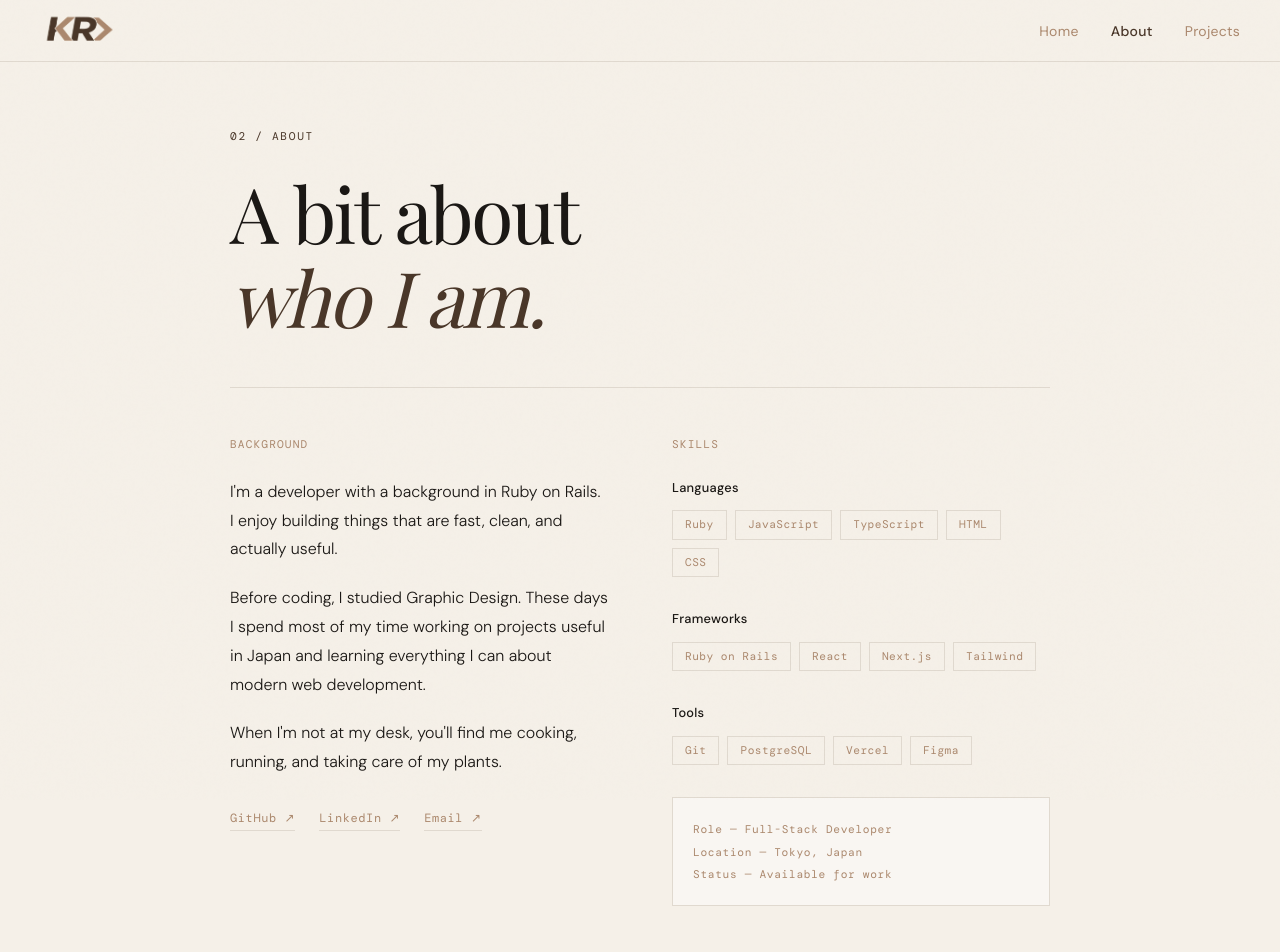
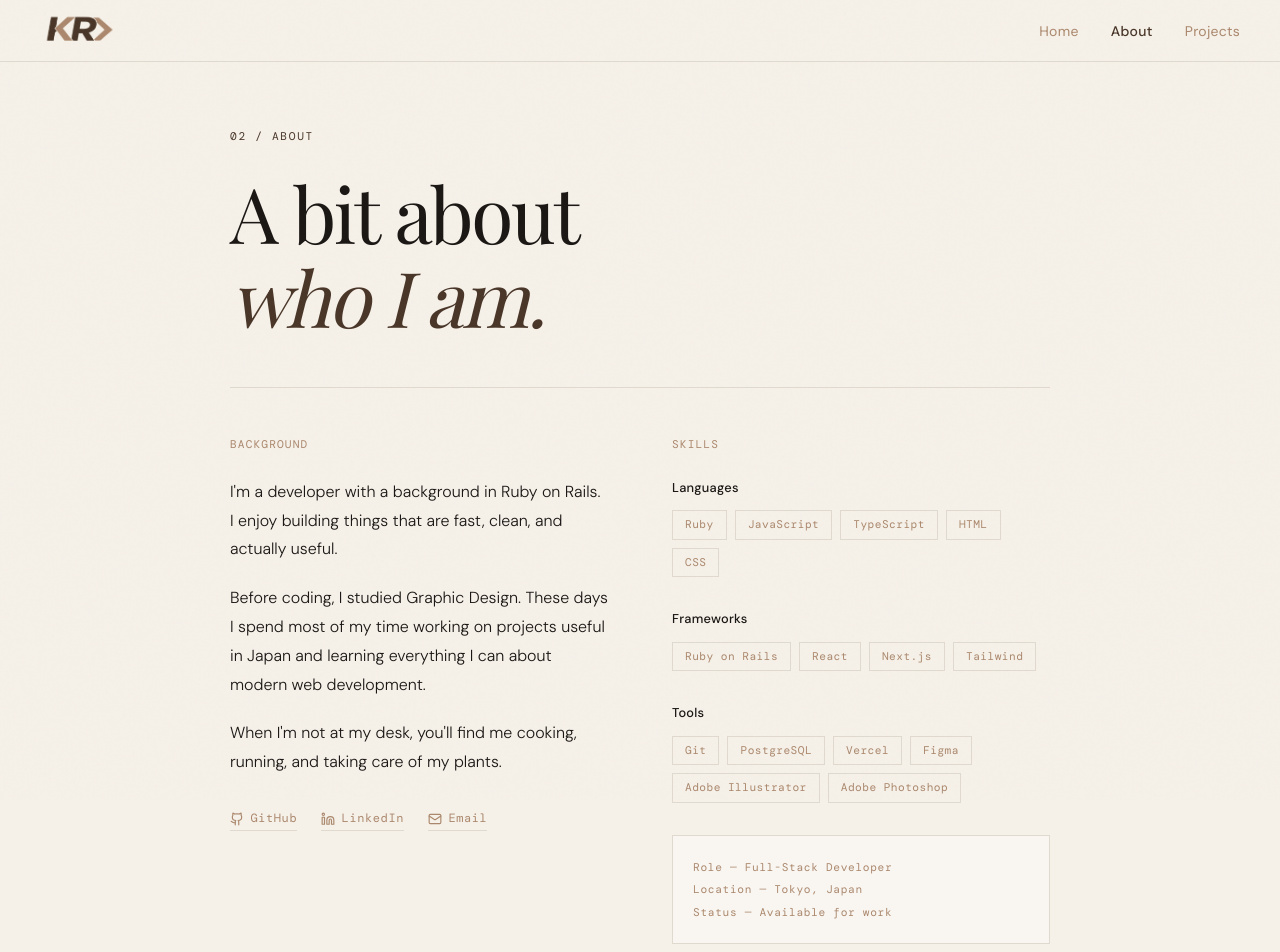
Before and after one commit to krushy8/portfolio, a Next.js app: page /about in a window 1280 px wide. Shown: the top 952 px of the page. Built offline with nearby package versions, Linux system fonts and the light colour scheme; a web font is replaced by a local one.

Commit message:
updated about me icons and tools

```diff
--- a/package.json
+++ b/package.json
@@ -10,6 +10,7 @@
   },
   "dependencies": {
     "framer-motion": "^11.0.0",
+    "lucide-react": "0.400.0",
     "next": "^16.2.1",
     "react": "^18",
     "react-dom": "^18"
--- a/src/app/about/page.tsx
+++ b/src/app/about/page.tsx
@@ -1,4 +1,5 @@
 "use client";
+import { Github, Linkedin, Mail } from "lucide-react";
 
 // ─── EDIT THIS SECTION ────────────────────────────────────────────────────────
 const ABOUT = {
@@ -13,12 +14,12 @@ const ABOUT = {
   skills: [
     { category: "Languages", items: ["Ruby", "JavaScript", "TypeScript", "HTML", "CSS"] },
     { category: "Frameworks", items: ["Ruby on Rails", "React", "Next.js", "Tailwind"] },
-    { category: "Tools", items: ["Git", "PostgreSQL", "Vercel", "Figma"] },
+    { category: "Tools", items: ["Git", "PostgreSQL", "Vercel", "Figma", "Adobe Illustrator", "Adobe Photoshop"] },
   ],
   links: [
     { label: "GitHub", url: "https://github.com/krushy8" },
     { label: "LinkedIn", url: "https://www.linkedin.com/in/krushy8/" },
-    { label: "Email", url: "rushkatheriney@gmail.com" },
+    { label: "Email", url: "mailto:rushkatheriney@gmail.com" },
   ],
 };
 // ──────────────────────────────────────────────────────────────────────────────
@@ -112,6 +113,9 @@ export default function About() {
                 target="_blank"
                 rel="noopener noreferrer"
                 style={{
+                  display: "flex",
+                  alignItems: "center",
+                  gap: "0.4rem",
                   fontFamily: "'DM Mono', monospace",
                   fontSize: "0.75rem",
                   color: "var(--muted)",
@@ -122,15 +126,18 @@ export default function About() {
                   transition: "color 0.2s ease, border-color 0.2s ease",
                 }}
                 onMouseOver={(e) => {
-                  (e.target as HTMLElement).style.color = "var(--rust)";
-                  (e.target as HTMLElement).style.borderColor = "var(--rust)";
+                  (e.currentTarget as HTMLElement).style.color = "var(--rust)";
+                  (e.currentTarget as HTMLElement).style.borderColor = "var(--rust)";
                 }}
                 onMouseOut={(e) => {
-                  (e.target as HTMLElement).style.color = "var(--muted)";
-                  (e.target as HTMLElement).style.borderColor = "var(--border)";
+                  (e.currentTarget as HTMLElement).style.color = "var(--muted)";
+                  (e.currentTarget as HTMLElement).style.borderColor = "var(--border)";
                 }}
               >
-                {label} ↗
+                {label === "GitHub" && <Github size={14} />}
+                {label === "LinkedIn" && <Linkedin size={14} />}
+                {label === "Email" && <Mail size={14} />}
+                {label}
               </a>
             ))}
           </div>
```
Also changed, not shown: 1 other file (tests, documents, lock files or other folders).
